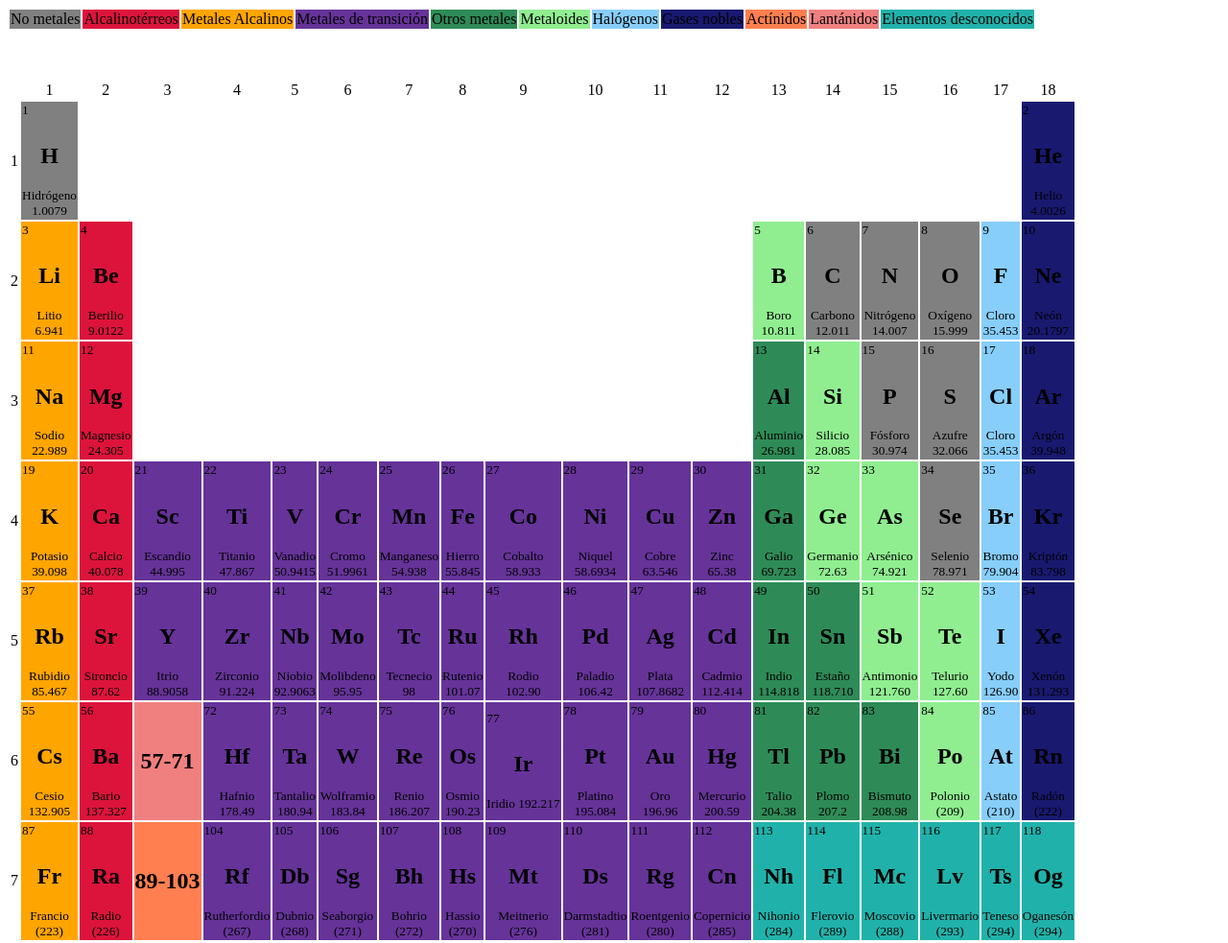
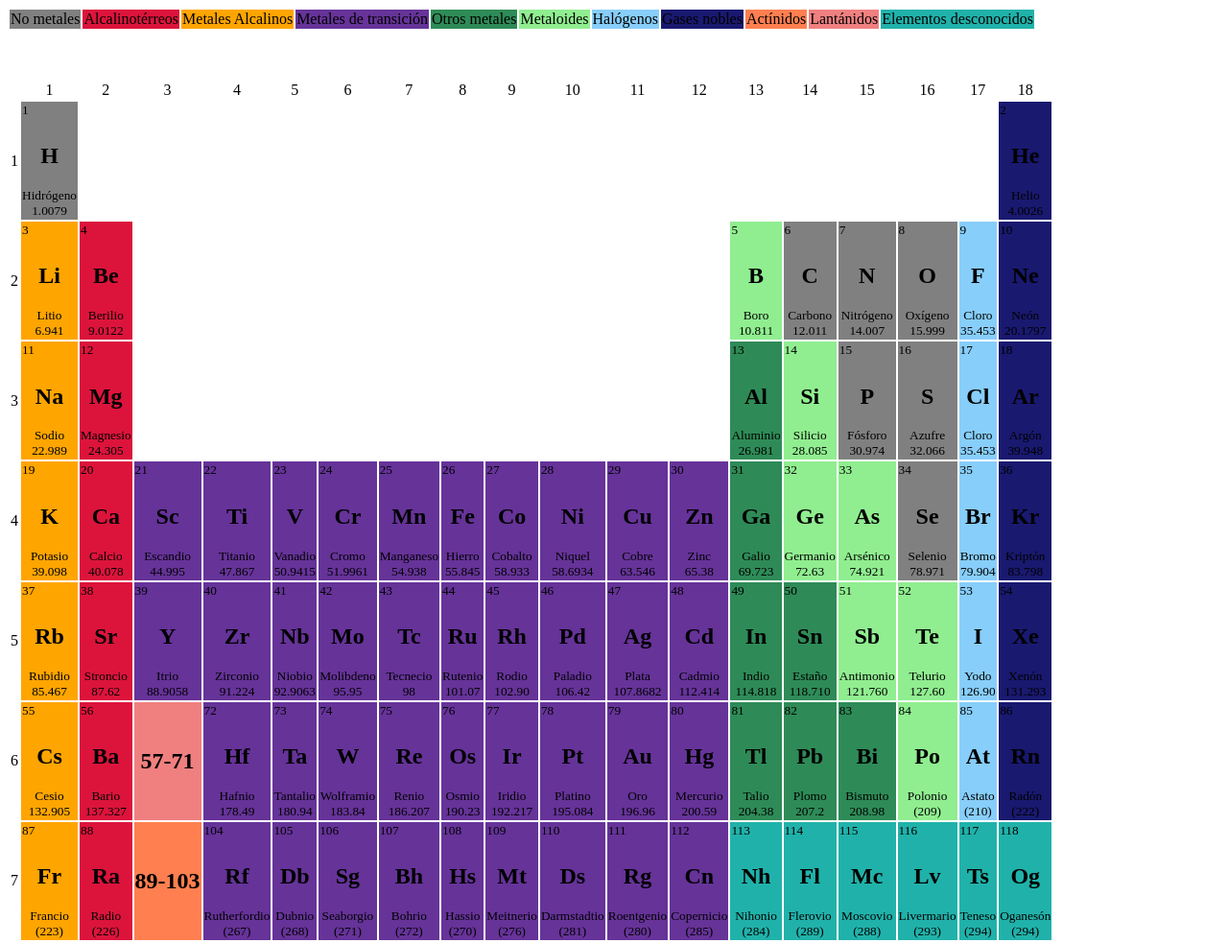
Before and after one commit to DayanaFlores-24/tarea2, a plain HTML site: page index.html in a window 1280 px wide. Shown: the top 983 px of the page at 96% size. Drawn offline with Linux system fonts and the light colour scheme.

Commit message:
Add files via upload

```diff
--- a/index.html
+++ b/index.html
@@ -167,7 +167,7 @@
          <td style="background-color: rebeccapurple;" <td><sup>74</sup><center><h2>W</h2></center><sub><center>Wolframio <br>183.84</center></sub></td>
          <td style="background-color: rebeccapurple;" <td><sup>75</sup><center><h2>Re</h2></center><sub><center>Renio <br>186.207</center></sub></td>
          <td style="background-color: rebeccapurple;" <td><sup>76</sup><center><h2>Os</h2></center><sub><center>Osmio <br>190.23</center></sub></td>
-         <td style="background-color: rebeccapurple;" <td><sup>77</sup><center><h2>Ir</h2></center><sub><center>Iridio 192.217</center></sub></td>
+         <td style="background-color: rebeccapurple;" <td><sup>77</sup><center><h2>Ir</h2></center><sub><center>Iridio <br>192.217</center></sub></td>
          <td style="background-color: rebeccapurple;" <td><sup>78</sup><center><h2>Pt</h2></center><sub><center>Platino <br>195.084</center></sub></td>
          <td style="background-color: rebeccapurple;" <td><sup>79</sup><center><h2>Au</h2></center><sub><center>Oro <br>196.96</center></sub></td>
          <td style="background-color: rebeccapurple;" <td><sup>80</sup><center><h2>Hg</h2></center><sub><center>Mercurio <br>200.59</center></sub></td>
```
